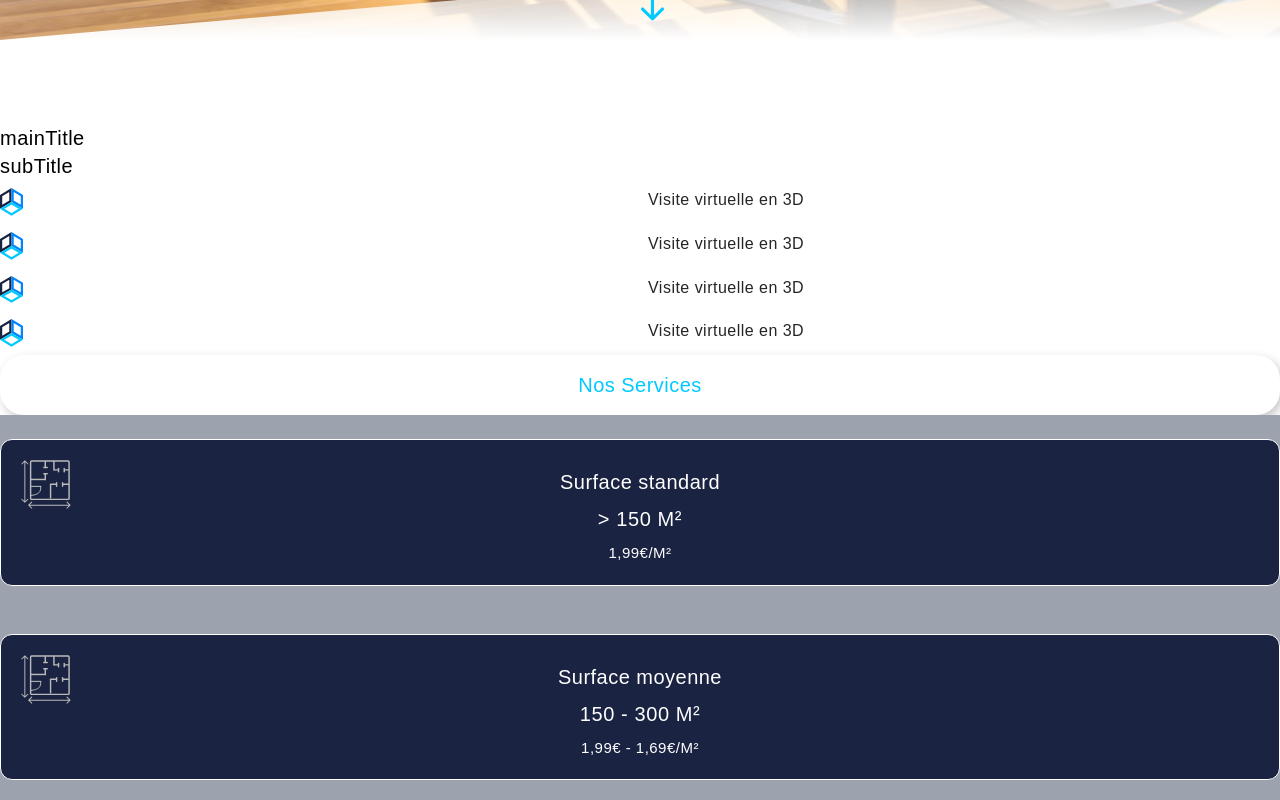
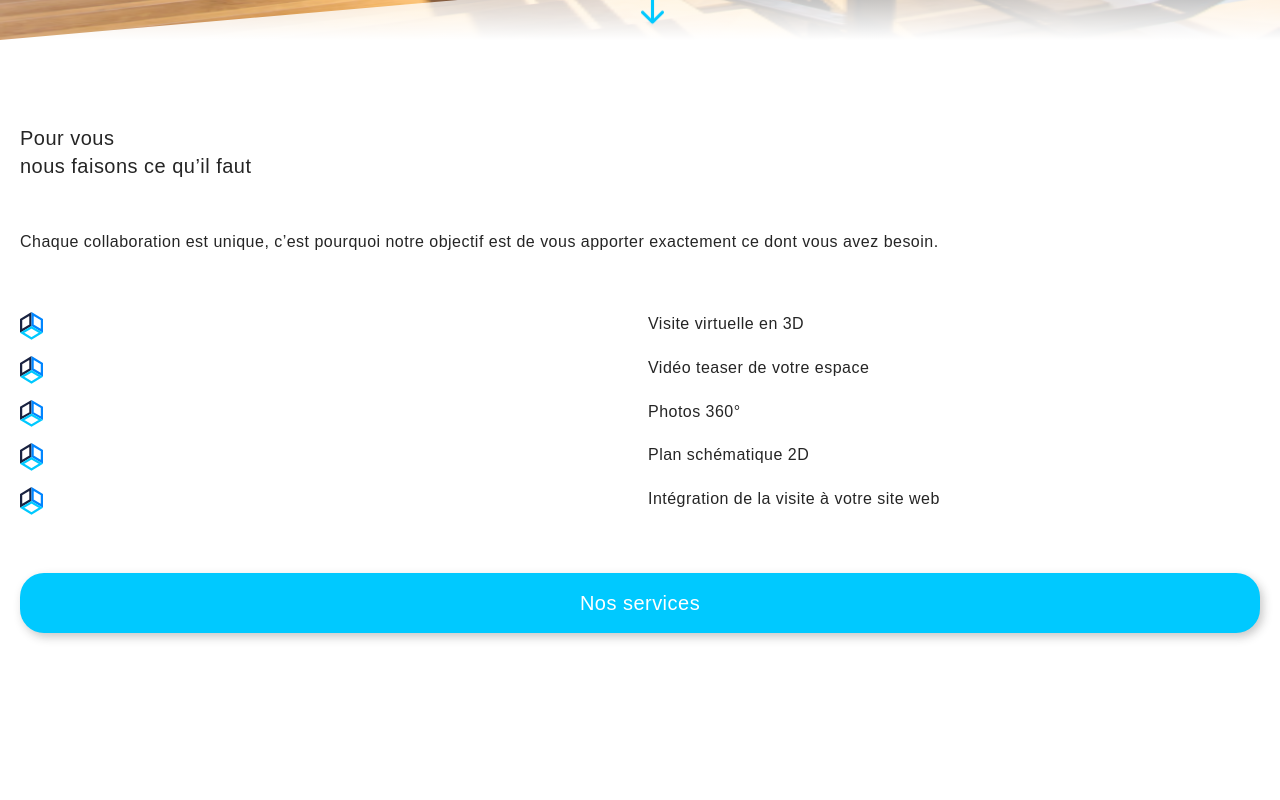
Before and after one commit to MaximeNef/Immersy, a Next.js app: page / in a window 1280 px wide. Shown: the part 760-1560 px from the top of the page. After the commit the page ends 1413 px from the top, so only its background shows below. Built offline with nearby package versions, Linux system fonts and the light colour scheme.

Commit message:
create first component For you

```diff
--- /dev/null
+++ b/src/components/homepage/pourVous/index.jsx
@@ -0,0 +1,33 @@
+import Btn1 from '../../shared/btn1'
+import Container from '../../shared/container'
+import Description from '../../shared/description'
+import Information from '../../shared/information'
+import Title from '../../shared/title'
+
+const PourVous = () => {
+  const infos = [
+    { text: 'Visite virtuelle en 3D' },
+    { text: 'Vidéo teaser de votre espace' },
+    { text: 'Photos 360°' },
+    { text: 'Plan schématique 2D' },
+    { text: 'Intégration de la visite à votre site web' },
+  ]
+  return (
+    <div className="mx-5 space-y-[50px] mb-5">
+      <Title
+        color={'black'}
+        mainTitle={'Pour vous'}
+        subTitle={'nous faisons ce qu’il faut'}
+      />
+      <Description
+        color="black"
+        text={
+          'Chaque collaboration est unique, c’est pourquoi notre objectif est de vous apporter exactement ce dont vous avez besoin. '
+        }
+      />
+      <Information infos={infos} />
+      <Btn1 link={'/services'} colorBg={'blue'} text={'Nos services'} />
+    </div>
+  )
+}
+export default PourVous
--- a/src/components/shared/btn1/index.jsx
+++ b/src/components/shared/btn1/index.jsx
@@ -1,19 +1,21 @@
 import Link from 'next/link'
 import Container from '../container'
 
-const Btn1 = (props) => {
+const Btn1 = ({ link, colorBg, text }) => {
   return (
-    <Link href={props.link}>
+    <div>
+      <Link href={link}>
         <Container
           className={`${
-          props.colorBg == 'blue'
+            colorBg == 'blue'
               ? 'bg-[#00C9FF] text-white'
               : 'bg-white text-[#00C9FF]'
           } w-[60%] mx-auto py-4 rounded-3xl text-center text-xl shadow-btn tracking-wider`}
         >
-        {props.text}
+          {text}
         </Container>
       </Link>
+    </div>
   )
 }
 export default Btn1
--- a/src/components/shared/description/index.jsx
+++ b/src/components/shared/description/index.jsx
@@ -1,9 +1,7 @@
-const Description = (props) => {
+const Description = ({ color, text }) => {
   return (
     <div>
-      <p className={`${props.color} text-left font-light leading-6`}>
-        {props.text}
-      </p>
+      <p className={`${color} text-left font-light leading-6`}>{text}</p>
     </div>
   )
 }
--- a/src/components/shared/information/index.jsx
+++ b/src/components/shared/information/index.jsx
@@ -2,10 +2,10 @@ import Container from '../container'
 import Flex from '../flex'
 import MyImage from '../myimage'
 
-const Information = (props) => {
+const Information = ({ infos }) => {
   return (
     <Container>
-      {props.infos.map((info, index) => {
+      {infos.map((info, index) => {
         return (
           <Flex key={index} className="my-2">
             <Container className="w-fit mr-4">
--- a/src/components/shared/title/index.jsx
+++ b/src/components/shared/title/index.jsx
@@ -1,10 +1,8 @@
-const Title = (props) => {
+const Title = ({ color, mainTitle, subTitle }) => {
   return (
     <div>
-      <h2 className={`${props.color} text-xl font`}>{props.mainTitle}</h2>
-      <h2 className={`${props.color} text-xl font-extralight`}>
-        {props.subTitle}
-      </h2>
+      <h2 className={`${color} text-xl font`}>{mainTitle}</h2>
+      <h2 className={`${color} text-xl font-extralight`}>{subTitle}</h2>
     </div>
   )
 }
--- a/src/pages/index.js
+++ b/src/pages/index.js
@@ -1,5 +1,6 @@
 import Head from 'next/head'
 import Hero from '../components/homepage/hero'
+import PourVous from '../components/homepage/pourVous'
 import Navbar from '../components/navbar'
 import Btn1 from '../components/shared/btn1'
 import Information from '../components/shared/information'
@@ -7,20 +8,20 @@ import PricingCards from '../components/shared/pricingCard'
 import Title from '../components/shared/title'
 
 export default function Home() {
-  const informations = [
-    {
-      text: 'Visite virtuelle en 3D',
-    },
-    {
-      text: 'Visite virtuelle en 3D',
-    },
-    {
-      text: 'Visite virtuelle en 3D',
-    },
-    {
-      text: 'Visite virtuelle en 3D',
-    },
-  ]
+  // const informations = [
+  //   {
+  //     text: 'Visite virtuelle en 3D',
+  //   },
+  //   {
+  //     text: 'Visite virtuelle en 3D',
+  //   },
+  //   {
+  //     text: 'Visite virtuelle en 3D',
+  //   },
+  //   {
+  //     text: 'Visite virtuelle en 3D',
+  //   },
+  // ]
 
   return (
     <Navbar>
@@ -30,10 +31,8 @@ export default function Home() {
         <link rel="icon" href="/favicon.ico" />
       </Head>
       <Hero />
-      <Title color="text-black" mainTitle="mainTitle" subTitle="subTitle" />
-      <Information infos={informations} />
-      <Btn1 link="/services" text="Nos Services" />
-      <PricingCards />
+      <PourVous />
+      {/* <Avantage/> */}
     </Navbar>
   )
 }
```
Lines whose indentation alone changed are shown as unchanged.
